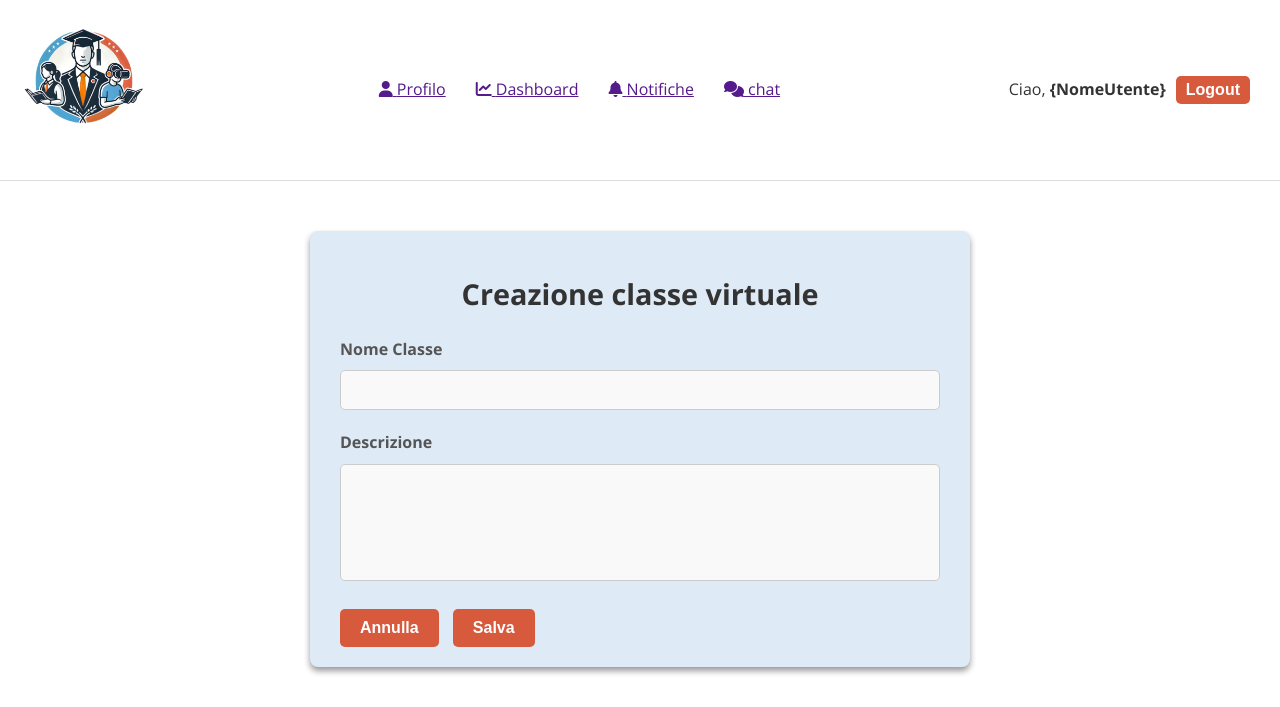
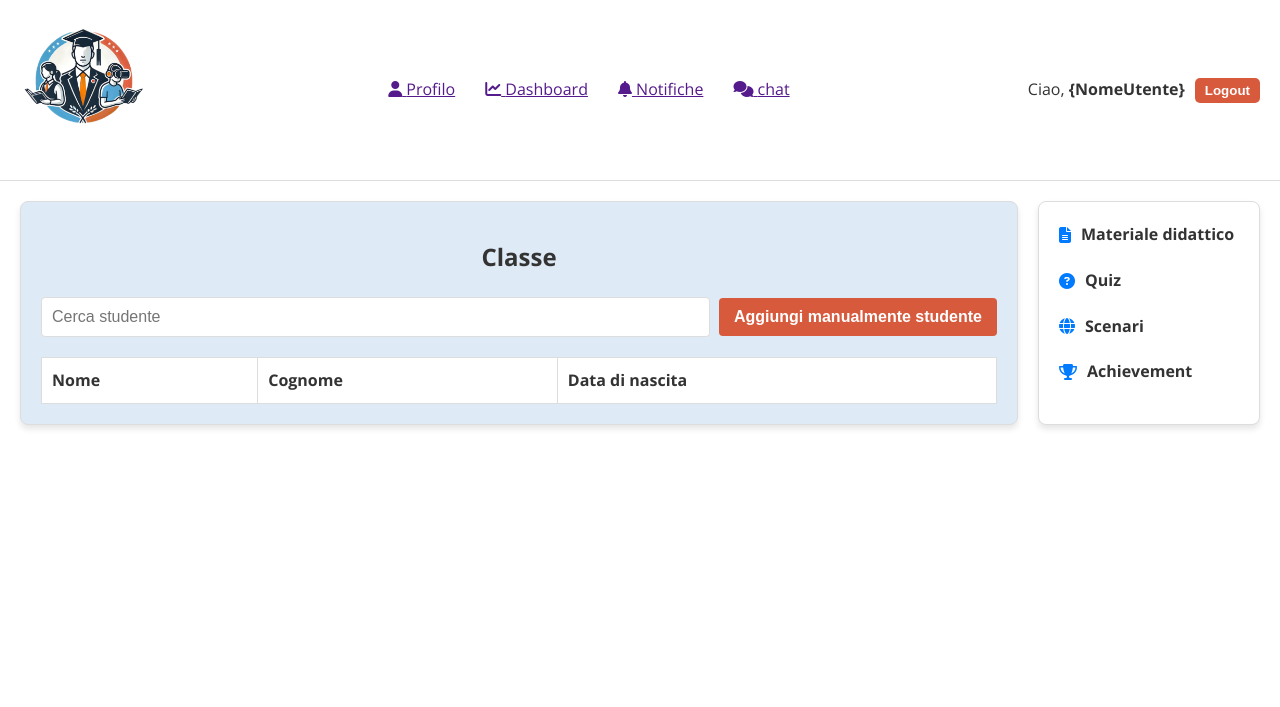
Before and after one commit to wassupiari/BeYourChoice, a Flask app: page / in a window 1280 px wide. Shown: the top 707 px of the page. Run offline with Flask 3, Linux system fonts and the light colour scheme; lists and menus that the app fills with data are empty; parts of the project's set-up code (start-up, migrations or seed data) failed here and were passed over.

Commit message:
risoluzione creazione classe virtuale

````diff
--- a/app/templates/classeDocente.html
+++ b/app/templates/classeDocente.html
@@ -1,145 +1,59 @@
 <!DOCTYPE html>
-<html lang="en">
+<html lang="it">
 <head>
     <meta charset="UTF-8">
     <meta name="viewport" content="width=device-width, initial-scale=1.0">
-    <title>Gestione Classe</title>
-    <style>
-        body {
-            font-family: sans-serif;
-            margin: 0;
-            padding: 0;
-            background-color: #f4f4f4;
-        }
-
-        .container {
-            width: 90%;
-            margin: 0 auto;
-            padding: 20px;
-            background-color: #fff;
-            border-radius: 8px;
-            box-shadow: 0 2px 4px rgba(0, 0, 0, 0.1);
-        }
-
-        header {
-            display: flex;
-            align-items: center;
-            justify-content: space-between;
-            padding: 10px;
-        }
-
-        .logo {
-            display: flex;
-            align-items: center;
-        }
-
-        .logo img {
-            width: 50px;
-            height: 50px;
-            margin-right: 10px;
-        }
-
-        nav {
-            display: flex;
-            align-items: center;
-        }
-
-        nav ul {
-            list-style: none;
-            margin: 0;
-            padding: 0;
-        }
-
-        nav li {
-            margin-right: 20px;
-        }
-
-        nav a {
-            text-decoration: none;
-            color: #333;
-            font-weight: bold;
-        }
-
-        main {
-            padding: 20px;
-        }
-
-        h1 {
-            font-size: 24px;
-            margin-bottom: 20px;
-        }
-
-        table {
-            width: 100%;
-            border-collapse: collapse;
-        }
-
-        th, td {
-            padding: 10px;
-            border: 1px solid #ddd;
-        }
-
-        th {
-            background-color: #f2f2f ```html
-        th {
-            background-color: #f2f2f2;
-        }
-
-        footer {
-            text-align: center;
-            padding: 20px;
-            background-color: #333;
-            color: #fff;
-            position: relative;
-            bottom: 0;
-            width: 100%;
-        }
-    </style>
+    <title>Classe</title>
+    <link rel="stylesheet" href="{{ url_for('static', filename='css/styleClasse.css') }}">
+    <link rel="stylesheet" href="https://cdnjs.cloudflare.com/ajax/libs/font-awesome/6.5.0/css/all.min.css">
 </head>
 <body>
-    <div class="container">
-        <header>
-            <div class="logo">
-                <img src="logo.png" alt="Logo">
-                <h1>BeYourChoice</h1>
+    <!-- Inclusione dell'header -->
+    {% include 'header.html' %}
+
+    <main class="main-container">
+        <!-- Contenitore centrale -->
+        <div class="classe-container">
+            <h1>Classe</h1>
+
+            <!-- Barra di ricerca -->
+            <div class="search-container">
+                <input type="text" placeholder="Cerca studente" class="search-bar">
+                <button class="add-student-button">Aggiungi manualmente studente</button>
             </div>
-            <nav>
-                <ul>
-                    <li><a href="#home">Home</a></li>
-                    <li><a href="#about">About</a></li>
-                    <li><a href="#services">Services</a></li>
-                    <li><a href="#contact">Contact</a></li>
-                </ul>
-            </nav>
-        </header>
-        <main>
-            <h1>Welcome to BeYourChoice</h1>
-            <p>Your one-stop solution for all your needs.</p>
-            <table>
+
+            <!-- Tabella studenti -->
+            <table class="student-table">
                 <thead>
                     <tr>
-                        <th>Service</th>
-                        <th>Description</th>
-                        <th>Price</th>
+                        <th>Nome</th>
+                        <th>Cognome</th>
+                        <th>Data di nascita</th>
                     </tr>
                 </thead>
                 <tbody>
+                    <!-- Esempio di riga. Verrà popolato dinamicamente -->
+                    {% for studente in studenti %}
                     <tr>
-                        <td>Service 1</td>
-                        <td>Description of Service 1</td>
-                        <td>$100</td>
+                        <td>
+                        {{ loop.index }}. {{ studente.Nome }} {{ studente.Cognome }} - <span>{{ studente.Data_Nascita }}
+                        </td>
+                        <td><i class="fas fa-user"></i></td>
                     </tr>
-                    <tr>
-                        <td>Service 2</td>
-                        <td>Description of Service 2</td>
-                        <td>$200</td>
-                    </tr>
+                    {% endfor %}
                 </tbody>
             </table>
-        </main>
-        <footer>
-            <p>&copy; 2023 BeYourChoice. All rights reserved.</p>
-        </footer>
-    </div>
+        </div>
+
+        <!-- Barra laterale -->
+        <aside class="sidebar">
+            <ul>
+                <li><i class="fas fa-file-alt"></i> Materiale didattico</li>
+                <li><i class="fas fa-question-circle"></i> Quiz</li>
+                <li><i class="fas fa-globe"></i> Scenari</li>
+                <li><i class="fas fa-trophy"></i> Achievement</li>
+            </ul>
+        </aside>
+    </main>
 </body>
 </html>
--- a/public/css/styleCCV.css
+++ b/public/css/styleCCV.css
@@ -3,7 +3,7 @@ body {
     font-family: 'Open Sans', sans-serif;
     margin: 0;
     padding: 0;
-    background-color: #ffffff;
+    background-color: #ffffff; modificami questo css in base alla pagina nuova
     color: #333;
     line-height: 1.6;
 }
--- /dev/null
+++ b/public/css/styleClasse.css
@@ -0,0 +1,141 @@
+@import url('https://fonts.googleapis.com/css2?family=Open+Sans:wght@400;700&display=swap');
+
+body {
+    font-family: 'Open Sans', sans-serif;
+    margin: 0;
+    padding: 0;
+    background-color: #ffffff; /* Colore di sfondo chiaro */
+    color: #333;
+    line-height: 1.6;
+}
+
+/* Contenitore principale */
+.main-container {
+    display: flex;
+    margin: 20px;
+}
+
+/* Contenitore della classe */
+.classe-container {
+    flex: 1;
+    margin-right: 20px;
+    padding: 20px;
+    background-color: #deeaf6;
+    border: 1px solid #ddd;
+    border-radius: 8px;
+    box-shadow: 0 4px 6px rgba(0, 0, 0, 0.1);
+}
+
+/* Titolo della pagina */
+h1 {
+    font-size: 24px;
+    text-align: center;
+    margin-bottom: 20px;
+    font-weight: 700;
+    color: #333;
+}
+
+/* Barra di ricerca */
+.search-container {
+    display: flex;
+    justify-content: space-between;
+    align-items: center;
+    margin-bottom: 20px;
+}
+
+.search-bar {
+    width: 70%;
+    padding: 10px;
+    border: 1px solid #ddd;
+    border-radius: 4px;
+    font-size: 1rem;
+    background-color: #ffffff;
+    box-sizing: border-box;
+    transition: box-shadow 0.3s ease, border-color 0.3s ease;
+}
+
+.search-bar:focus {
+    border-color: #007bff;
+    box-shadow: 0 0 4px rgba(0, 123, 255, 0.3);
+    background-color: #ffffff;
+}
+
+.add-student-button {
+    padding: 10px 15px;
+    background-color: #d75a3d;
+    color: #fff;
+    font-size: 1rem;
+    font-weight: 600;
+    border: none;
+    border-radius: 4px;
+    cursor: pointer;
+    transition: background-color 0.3s ease;
+}
+
+.add-student-button:hover {
+    background-color: #0056b3;
+}
+
+/* Tabella studenti */
+.student-table {
+    width: 100%;
+    border-collapse: collapse;
+    margin-top: 10px;
+}
+
+.student-table th,
+.student-table td {
+    border: 1px solid #ddd;
+    padding: 10px;
+    text-align: left;
+}
+
+.student-table th {
+    background-color: #ffffff;
+    color: #333;
+}
+
+.student-table tr:nth-child(even) {
+    background-color: #ffffff;
+}
+
+.student-table tr:hover {
+    background-color: #ffffff;
+}
+
+/* Barra laterale */
+.sidebar {
+    width: 200px;
+    background-color: #ffffff;
+    border: 1px solid #ddd;
+    border-radius: 8px;
+    box-shadow: 0 4px 6px rgba(0, 0, 0, 0.1);
+    padding: 10px;
+}
+
+.sidebar ul {
+    list-style: none;
+    padding: 0;
+    margin: 0;
+}
+
+.sidebar ul li {
+    display: flex;
+    align-items: center;
+    padding: 10px;
+    font-size: 16px;
+    font-weight: 600;
+    color: #333;
+    cursor: pointer;
+    transition: background-color 0.3s ease, color 0.3s ease;
+}
+
+.sidebar ul li i {
+    margin-right: 10px;
+    color: #007bff;
+}
+
+.sidebar ul li:hover {
+    background-color: #e9ecef;
+    border-radius: 4px;
+}
--- a/server.py
+++ b/server.py
@@ -10,7 +10,7 @@ app.register_blueprint(views, url_prefix='/')  # Il prefisso '/' è opzionale, p
 @app.route('/')
 @app.route('/home')
 def home():
-    return render_template('creazioneCV.html')
+    return render_template('classeDocente.html')
 
 
 # Avvio del server
````
